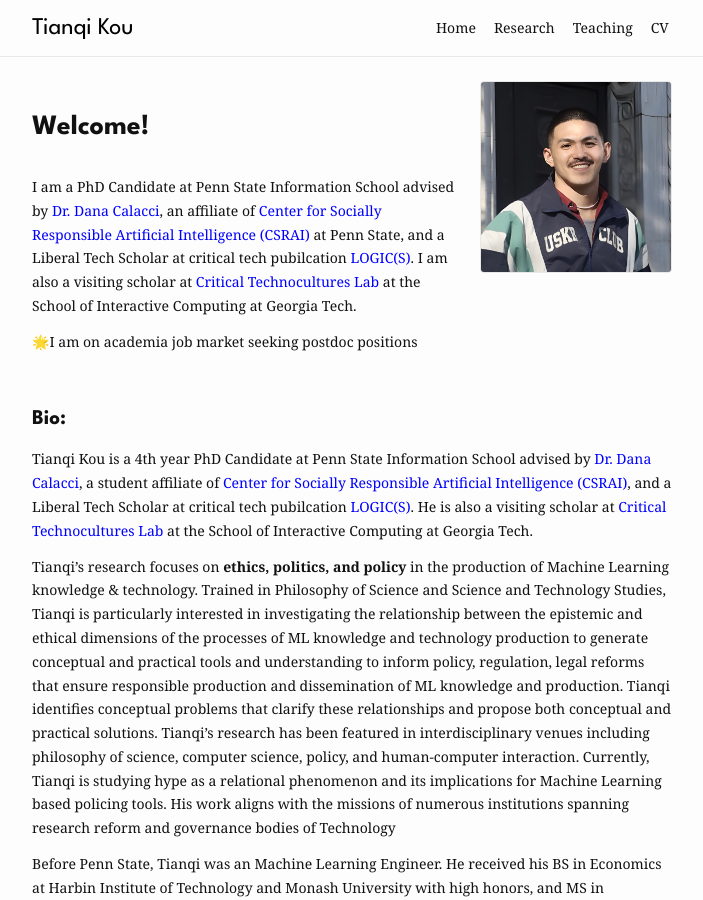
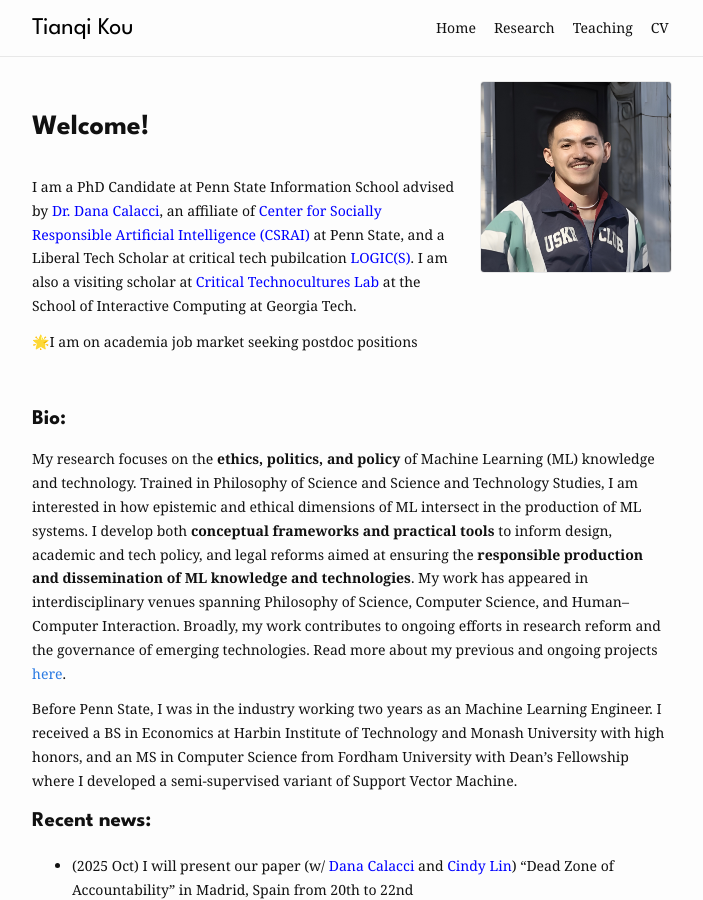
Before and after one commit to koutianqi/koutianqi.github.io, a Jekyll site: the page built from index.markdown, in a window 1280 px wide and 900 px high. Shown: the whole window, without its empty margins (288-991 px from the left). Built offline with Jekyll 4.4.1, drawn with Linux system fonts in a browser that asks for light colours; some of the changed text lies outside the part shown.

Commit message:
Update index.markdown

```diff
--- a/index.markdown
+++ b/index.markdown
@@ -18,13 +18,9 @@ I am a PhD Candidate at Penn State Information School advised by [<span style="c
 <div style="clear: both; height: 16px;"></div>
 
 ## Bio:
+My research focuses on the **ethics, politics, and policy** of Machine Learning (ML) knowledge and technology. Trained in Philosophy of Science and Science and Technology Studies, I am interested in how epistemic and ethical dimensions of ML intersect in the production of ML systems. I develop both **conceptual frameworks and practical tools** to inform design, academic and tech policy, and legal reforms aimed at ensuring the **responsible production and dissemination of ML knowledge and technologies**. My work has appeared in interdisciplinary venues spanning Philosophy of Science, Computer Science, and Human–Computer Interaction. Broadly, my work contributes to ongoing efforts in research reform and the governance of emerging technologies. Read more about my previous and ongoing projects [here](https://koutianqi.github.io/pages/research/).
 
-
-Tianqi Kou is a 4th year PhD Candidate at Penn State Information School advised by [<span style="color:blue">Dr. Dana Calacci</span>](https://www.dcalacci.net), a student affiliate of [<span style="color:blue">Center for Socially Responsible Artificial Intelligence (CSRAI)</span>](https://csrai.psu.edu), and a Liberal Tech Scholar at critical tech pubilcation [<span style="color:blue">LOGIC(S)</span>](https://logicmag.io). He is also a visiting scholar at [<span style="color:blue">Critical Technocultures Lab</span>](https://www.crit-technocultures.com) at the School of Interactive Computing at Georgia Tech.
-
-Tianqi’s research focuses on **ethics, politics, and policy** in the production of Machine Learning knowledge & technology. Trained in Philosophy of Science and Science and Technology Studies, Tianqi is particularly interested in investigating the relationship between the epistemic and ethical dimensions of the processes of ML knowledge and technology production to generate conceptual and practical tools and understanding to inform policy, regulation, legal reforms that ensure responsible production and dissemination of ML knowledge and production. Tianqi identifies conceptual problems that clarify these relationships and propose both conceptual and practical solutions. Tianqi's research has been featured in interdisciplinary venues including philosophy of science, computer science, policy, and human-computer interaction. Currently, Tianqi is studying hype as a relational phenomenon and its implications for Machine Learning based policing tools. His work aligns with the missions of numerous institutions spanning research reform and governance bodies of Technology
-
-Before Penn State, Tianqi was an Machine Learning Engineer. He received his BS in Economics at Harbin Institute of Technology and Monash University with high honors, and MS in computer science from Fordham University with Dean's Fellowship where he developed a semi-supervised variant of Support Vector Machine.
+Before Penn State, I was in the industry working two years as an Machine Learning Engineer. I received a BS in Economics at Harbin Institute of Technology and Monash University with high honors, and an MS in Computer Science from Fordham University with Dean's Fellowship where I developed a semi-supervised variant of Support Vector Machine.
 
 ## Recent news:
 
```
